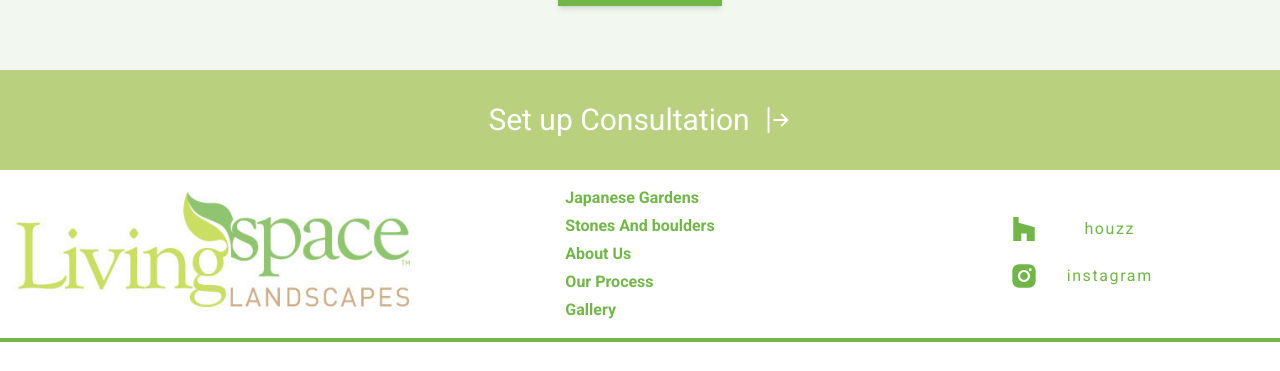
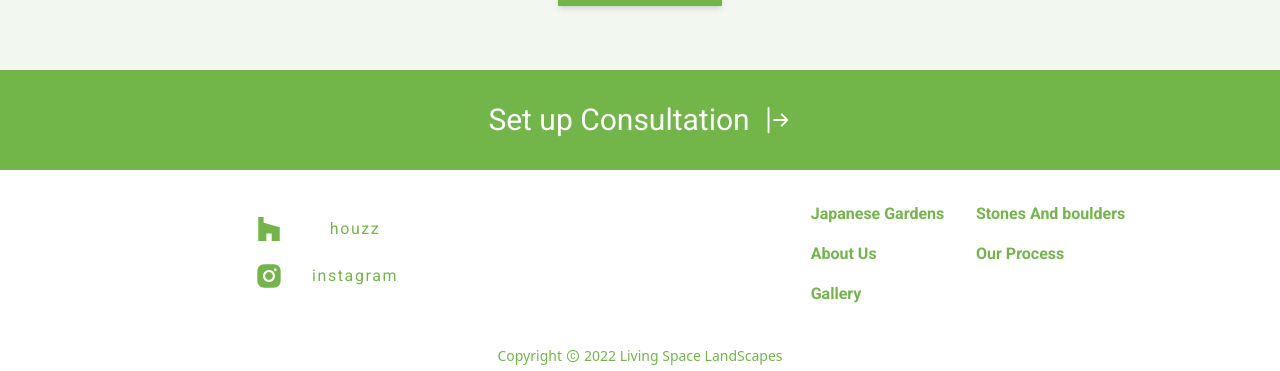
Before and after one commit to latz09/living-space-landscapes, a Next.js app: page / in a window 1280 px wide. Shown: the part 3922-4293 px from the top of the page. Before the commit the page ends 4264 px from the top, so only its background shows below. Built offline with nearby package versions, Linux system fonts and the light colour scheme; a web font is replaced by a local one.

Commit message:
copy right

```diff
--- a/components/layout/Layout.js
+++ b/components/layout/Layout.js
@@ -2,10 +2,9 @@ import Footer from './footer/Footer';
 import Navbar from './NavBar';
 const Layout = ({ children }) => {
 	return (
-		<div className='flex flex-col h-screen'>
+		<div className='flex flex-col h-screen '>
 			<Navbar />
-
-			<main className='flex-grow bg-[#F2F8EF]'>{children}</main>
+			<main className='flex-grow bg-[#F2F8EF] '>{children}</main>
 			<Footer />
 		</div>
 	);
--- a/components/layout/footer/ConsultationBar.js
+++ b/components/layout/footer/ConsultationBar.js
@@ -3,7 +3,7 @@ import { BsArrowBarRight } from 'react-icons/bs';
 
 const ConsultationBar = () => {
 	return (
-		<div className='bg-landscape-500 w-full bottom-0 '>
+		<div className='bg-landscape-700 '>
 			<Link href={'/contact'}>
 				<div className='py-8 text-white text-xl md:text-3xl flex space-x-3 justify-center items-center cursor-pointer hover:opacity-75 transition duration-700'>
 					<span>Set up Consultation</span>{' '}
--- /dev/null
+++ b/components/layout/footer/CopyRight.js
@@ -0,0 +1,17 @@
+import { AiOutlineCopyrightCircle } from 'react-icons/ai';
+
+const CopyRight = () => {
+	const currentYear = new Date().getFullYear();
+
+	return (
+		<div className='flex space-x-2 items-center text-sm font-sans text-landscape-700  '>
+			Copyright{' '}
+			<span className='mx-1 '>
+				<AiOutlineCopyrightCircle />{' '}
+			</span>{' '}
+			{currentYear} Living Space LandScapes{' '}
+		</div>
+	);
+};
+
+export default CopyRight;
--- a/components/layout/footer/Footer.js
+++ b/components/layout/footer/Footer.js
@@ -1,16 +1,19 @@
 import ConsultationBar from './ConsultationBar';
+import CopyRight from './CopyRight';
 import FollowUsLinks from './FollowUsLinks';
 import FooterLinks from './FooterLinks';
 import FooterLogo from './FooterLogo';
 
 const Footer = () => {
 	return (
-		<div className='bg-landscape-00'>
+		<div className=''>
 			<ConsultationBar />{' '}
-			<div className='grid sm:grid-cols-3  place-items-center max-w-7xl mx-auto py-2 border-b-4 border-landscape-700'>
-				<FooterLogo />
+			<div className='grid lg:grid-cols-2 gap-8  place-items-center max-w-7xl mx-auto py-8'>
+				<FollowUsLinks />
 				<FooterLinks />
-				<FollowUsLinks />
+			</div>
+			<div className="grid place-items-center max-w-7xl mx-auto p-2">
+				<CopyRight />
 			</div>
 		</div>
 	);
--- a/components/layout/footer/FooterLinks.js
+++ b/components/layout/footer/FooterLinks.js
@@ -3,7 +3,7 @@ import { navLinks } from '../../../data/navLinks';
 
 const FooterLinks = () => {
 	return (
-		<div className='hidden sm:grid text-landscape-700 font-bold gap-1 text-sm md:text-base'>
+		<div className='grid grid-cols-2 items-center gap-4 text-landscape-700 font-bold text-sm md:text-base'>
 			{navLinks.map((link) => (
 				<Link key={link.name} href={link.link}>
 					<span className='cursor-pointer'>{link.name}</span>
--- a/components/layout/heros/Hero.js
+++ b/components/layout/heros/Hero.js
@@ -6,7 +6,7 @@ import { motion } from 'framer-motion';
 
 const Hero = () => {
 	return (
-		<div className='relative w-full  h-[45vh] md:h-[70vh]'>
+		<div className='relative w-full  h-[45vh] md:h-[70vh] '>
 			<Image
 				src={heroImage}
 				alt='Landscaping around a patio setting'
--- a/components/philosophy/Philosophy.js
+++ b/components/philosophy/Philosophy.js
@@ -4,7 +4,7 @@ import ButtonLink from '../utils/ButtonLink';
 const Philosophy = () => {
 	return (
 		<>
-			<div className='grid gap-4 lg:grid-cols-2 justify-items-center items-center text-justify tracking-widest'>
+			<div className='grid gap-4 lg:grid-cols-2 justify-items-center items-center text-justify tracking-widest '>
 				<h1 className='font-logo  text-4xl text-landscape-700 '>Philosphy</h1>
 				<Text />
 			</div>
--- a/data/stonesAndBoulders.js
+++ b/data/stonesAndBoulders.js
@@ -60,7 +60,7 @@ export const stonesAndBoulderData = [
 	},
 	{
 		id: 3,
-		heading: 'Not Your Cookie-Cutter patios',
+		heading: 'Not Your Cookie-Cutter Patio',
 		description:
 			'Our cut-to-fit irregular flagstone patios and paths are skillfully arranged to eliminate “pizza slice” shapes and have no more than 3 pieces at each flagstone intersection. Think of the letter T or Y, and not having 4 stones meet to create an X.',
 		images: [
```
